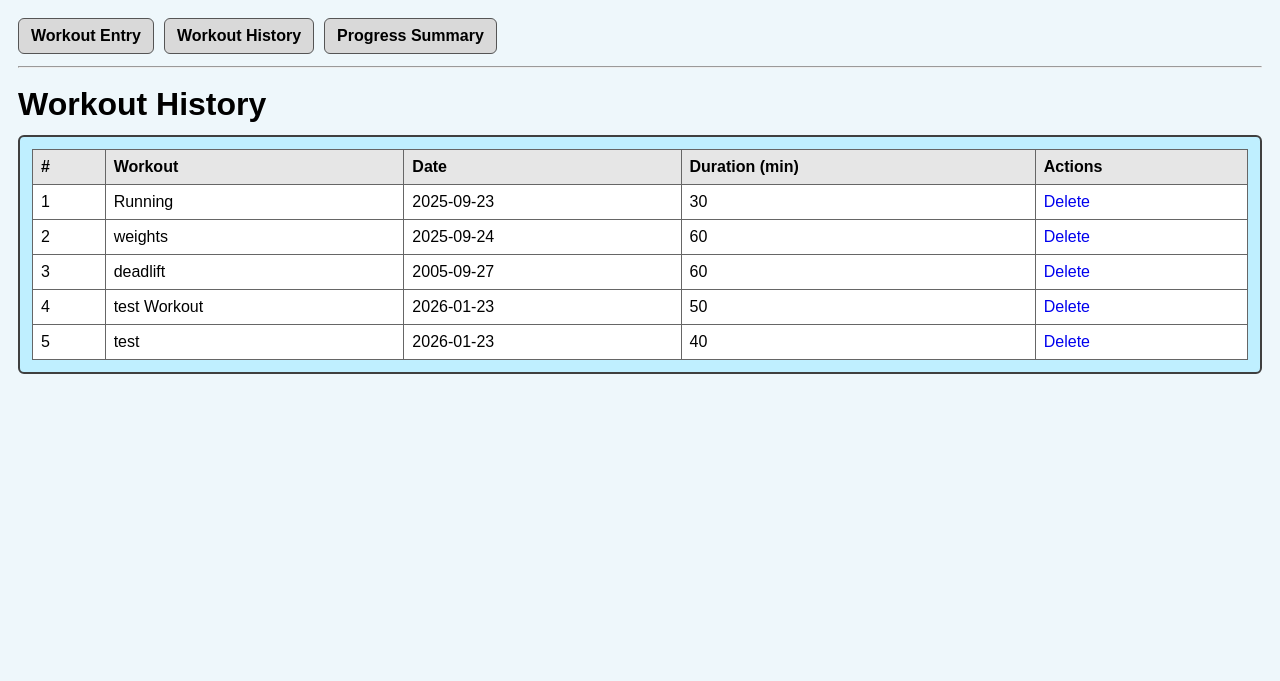
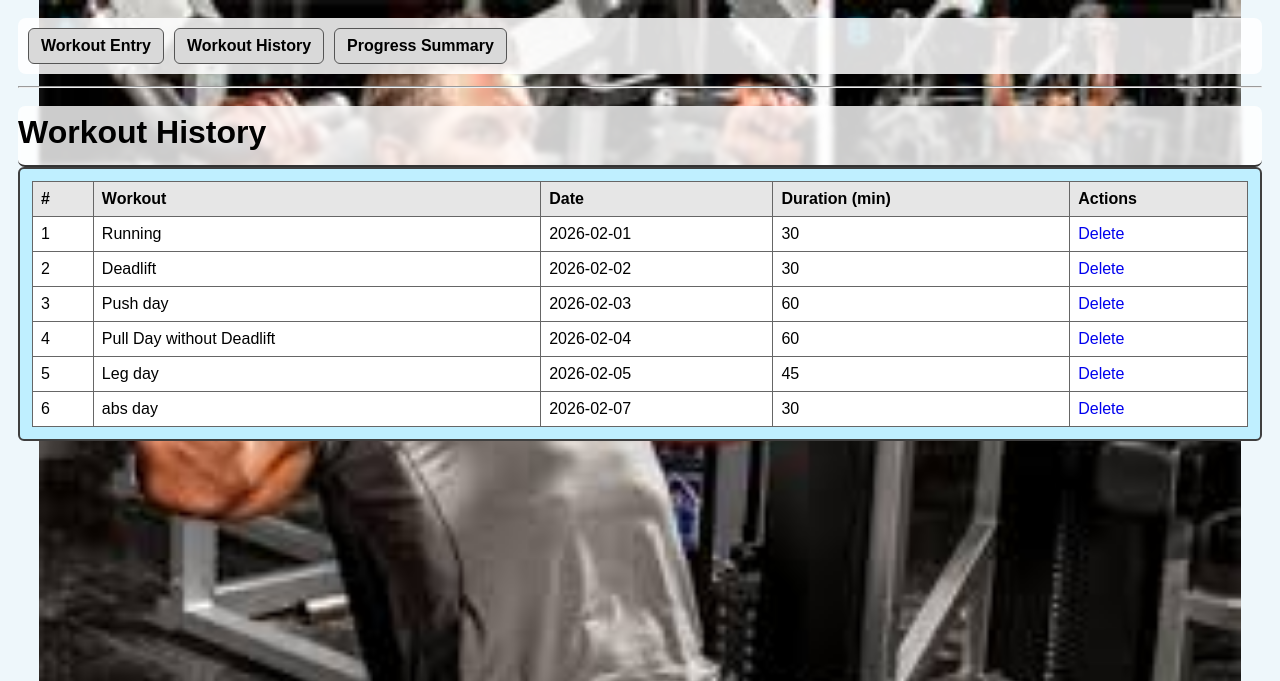
Before and after one commit to agargesh1/CS361-main-program, a Flask app: page /history in a window 1280 px wide. Shown: the top 681 px of the page. Run offline with Flask 3, Linux system fonts and the light colour scheme.

Commit message:
Added images to background, and transparency to tite of page.

```diff
--- a/app.py
+++ b/app.py
@@ -117,14 +117,14 @@ def entry():
 
         return render_template("entry.html", status="Successfully saved!")
 
-    return render_template("entry.html", status=None)
+    return render_template("entry.html", status=None, page_class="page-entry")
 
 
 @app.get("/history")
 def history():
     workouts = load_workouts()
     status = request.args.get("status")
-    return render_template("history.html", workouts=workouts, status=status)
+    return render_template("history.html", workouts=workouts, status=status, page_class="page-history")
 
 @app.get("/history/delete/<int:idx>")
 def confirm_delete(idx: int):
@@ -205,7 +205,8 @@ def progress():
         "progress.html",
         stats=stats,
         chart_exists=chart_exists,
-        status=status
+        status=status,
+        page_class="page-progress"
     )
 
 
--- a/data/goal.json
+++ b/data/goal.json
@@ -1,3 +1,3 @@
 {
-  "goal_minutes": 300
+  "goal_minutes": 500
 }
--- a/data/workouts.json
+++ b/data/workouts.json
@@ -2,31 +2,37 @@
   {
     "workout_type": "Running",
     "duration": 30,
-    "date": "2025-09-23",
-    "notes": "test"
+    "date": "2026-02-01",
+    "notes": "Ran in the rain for endurance practice"
   },
   {
-    "workout_type": "weights",
-    "duration": 60,
-    "date": "2025-09-24",
-    "notes": "test"
+    "workout_type": "Deadlift",
+    "duration": 30,
+    "date": "2026-02-02",
+    "notes": ""
   },
   {
-    "workout_type": "deadlift",
+    "workout_type": "Push day",
     "duration": 60,
-    "date": "2005-09-27",
-    "notes": "Doig deadlift to see new max"
+    "date": "2026-02-03",
+    "notes": ""
   },
   {
-    "workout_type": "test Workout",
-    "duration": 50,
-    "date": "2026-01-23",
-    "notes": "test"
+    "workout_type": "Pull Day without Deadlift",
+    "duration": 60,
+    "date": "2026-02-04",
+    "notes": ""
   },
   {
-    "workout_type": "test",
-    "duration": 40,
-    "date": "2026-01-23",
-    "notes": "test"
+    "workout_type": "Leg day",
+    "duration": 45,
+    "date": "2026-02-05",
+    "notes": ""
+  },
+  {
+    "workout_type": "abs day",
+    "duration": 30,
+    "date": "2026-02-07",
+    "notes": ""
   }
 ]
--- a/static/style.css
+++ b/static/style.css
@@ -1,8 +1,40 @@
 body {
     font-family: Arial, sans-serif;
     margin: 18px;
-    background: #eef7fb;
+
+    background-size: contain;
+    background-position: center;
+    background-repeat: no-repeat;
+    background-attachment: fixed;
+
+    background-color: #eef7fb;
+
+    image-rendering: auto;
 }
+
+.page-entry {
+    background-image: url("/static/images/workout_1.jpg")
+}
+
+.page-history {
+    background-image: url("/static/images/workout_2.jpg");
+}
+
+.page-progress {
+    background-image: url("/static/images/workout_3.jpg");
+}
+
+.page-header {
+    position: sticky;
+    top: 0;
+    z-index: 100;
+    padding: 2px 0;
+    background: rgba(255, 255,  255, 0.8);
+    backdrop-filter: blur(2px);
+    border-bottom: 2px solid #333;
+    border-radius: 7px;
+}
+
 
 h1 {
     margin-top: 6px;
@@ -23,6 +55,12 @@ nav {
     gap: 10px;
     align-items: center;
     margin-bottom: 10px;
+}
+
+nav {
+  background: rgba(255, 255, 255, 0.85);
+  padding: 10px;
+  border-radius: 8px;
 }
 
 nav a {
--- a/templates/base.html
+++ b/templates/base.html
@@ -5,7 +5,7 @@
   <title>{{ title or "Fitness Tracker" }}</title>
   <link rel="stylesheet" href="{{ url_for('static', filename='style.css') }}">
 </head>
-<body>
+<body class="{{ page_class }}">
   <nav>
     <a href="{{ url_for('entry') }}">Workout Entry</a>
     <a href="{{ url_for('history') }}">Workout History</a>
--- a/templates/entry.html
+++ b/templates/entry.html
@@ -2,7 +2,9 @@
 {% set title = "workout Entry" %}
 
 {% block content %}
-<h1>Workout Entry</h1>
+<div class="page-header">
+    <h1>Workout Entry</h1>
+</div>
 
 <div class="card">
     <p><strong>Benefit:</strong> Log workouts to track your activities over time</p>
--- a/templates/history.html
+++ b/templates/history.html
@@ -2,7 +2,9 @@
 {% set title = "Workout History" %}
 
 {% block content %}
-<h1>Workout History</h1>
+<div class="page-header">
+  <h1>Workout History</h1>
+</div>
 
 {% if status %}
   <div class="status-box"><strong>Status:</strong> {{ status }}</div>
--- a/templates/progress.html
+++ b/templates/progress.html
@@ -2,7 +2,9 @@
 {% set title = "Progress Summary" %}
 
 {% block content %}
-<h1>Progress Summary</h1>
+<div class="page-header">
+  <h1>Progress Summary</h1>
+</div>
 
 <div class="two-col">
   <div class="card">
```
Also changed, not shown: static/images/workout_1.jpg (added), static/images/workout_2.jpg (added), static/images/workout_3.jpg (added), static/progress_chart.png.
